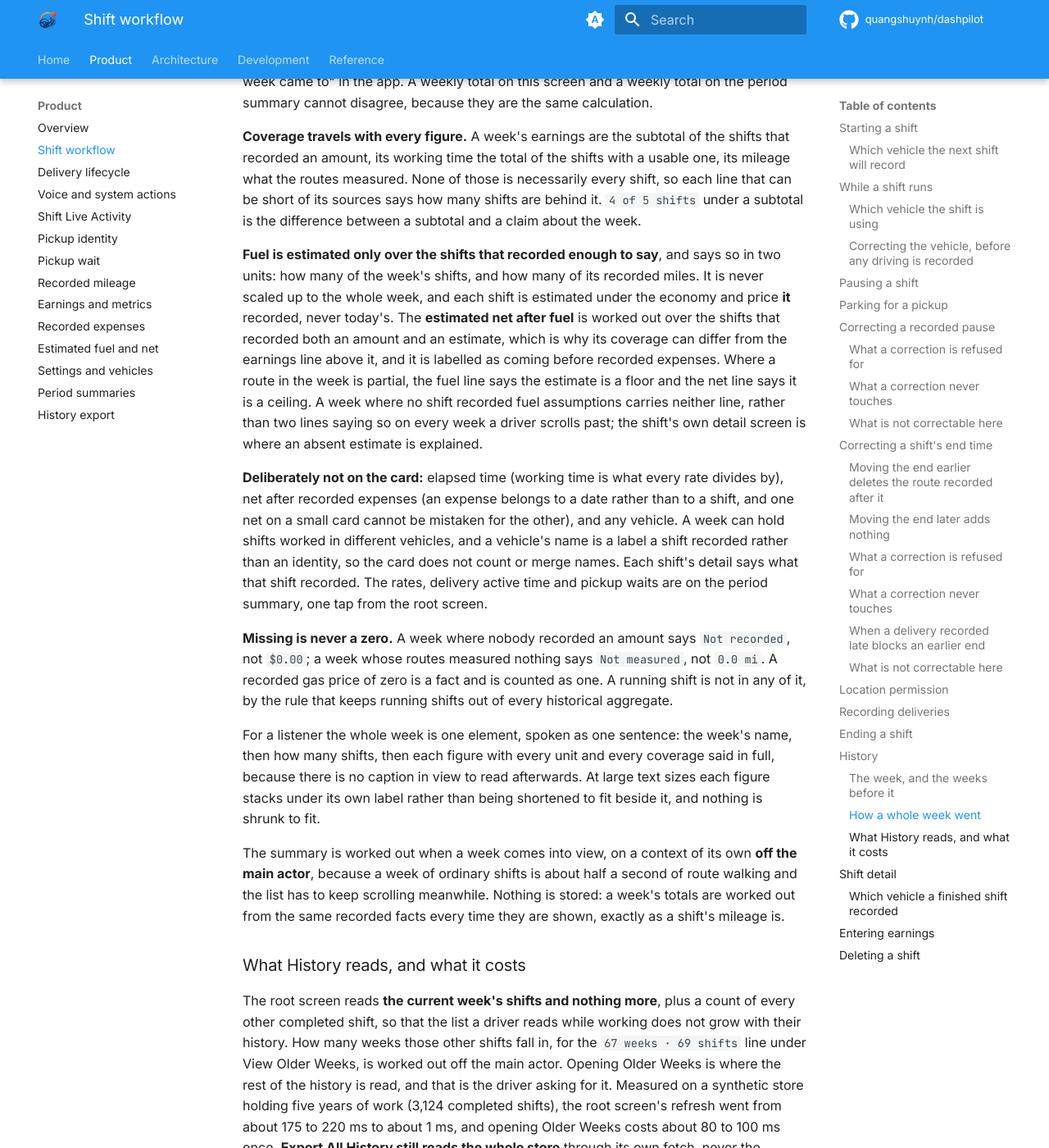
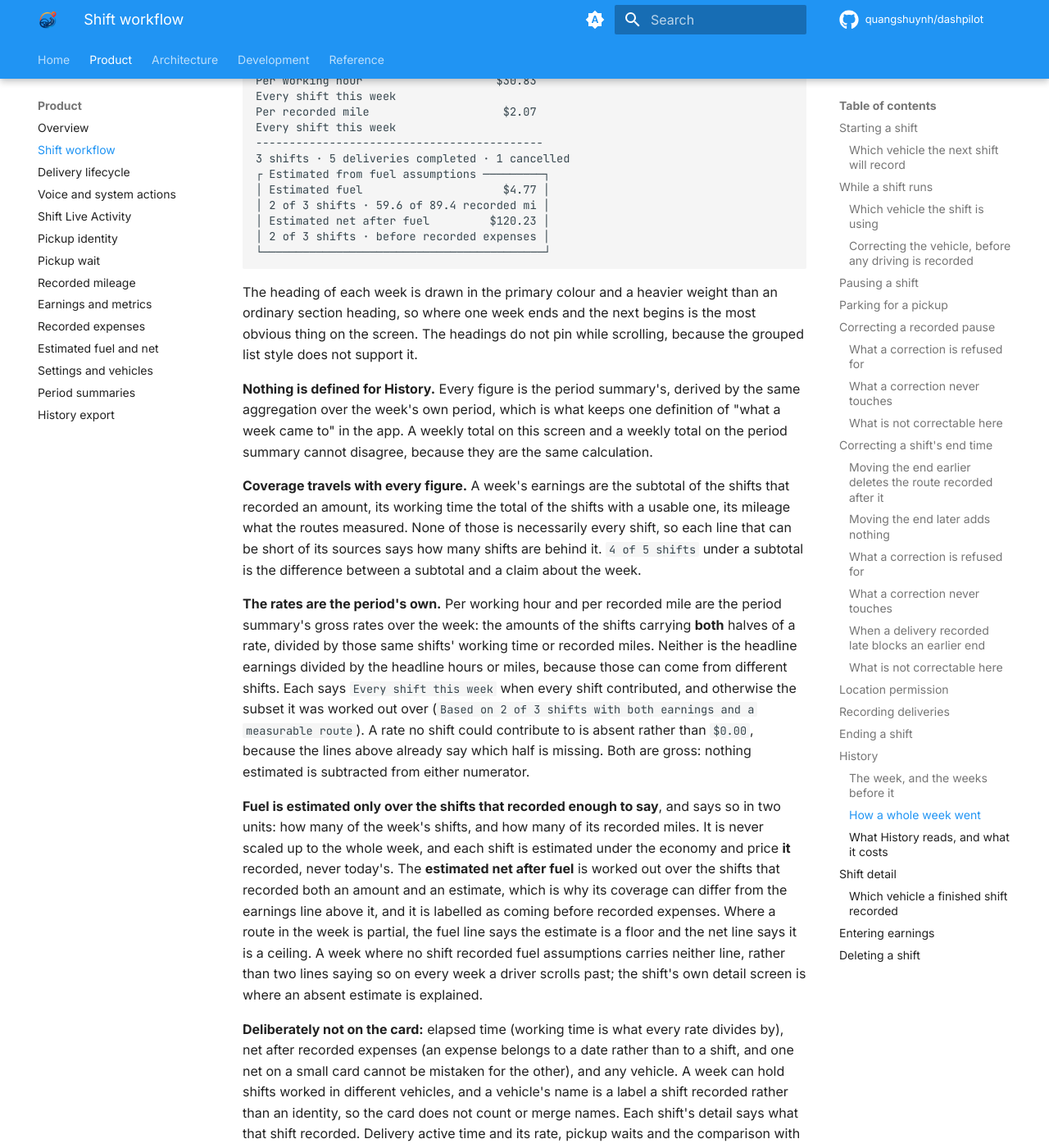
Before and after one commit to quangshuynh/dashpilot, an MkDocs documentation site: the page built from docs/product/shift-workflow.md, in a window 1280 px wide and 1400 px high, scrolled down 16166 px. Shown: the whole window at 82% size. Built offline with MkDocs 1.6.1 and Material for MkDocs 9.7.7, drawn with Linux system fonts in a browser that asks for light colours; comment, search, counter and statistics services are not loaded; some of the changed text lies outside the part shown.

Commit message:
docs: describe the weekly rates, the migration and the trimmed capture line
History's card now documents its two rates and their paired subsets,
and the estimates' own surface. The design-system page lists every
screen the roles cover and the rules added for estimates and
explanations. The capture-status table names the parked state, the
testing table covers the new refresh and summary cases, and the docs
landing page no longer claims schema v14, no estimated costs, or a
single place a cost is subtracted.

````diff
--- a/docs/product/shift-workflow.md
+++ b/docs/product/shift-workflow.md
@@ -82,6 +82,7 @@ describing route capture:
 | --- | --- |
 | Location tracking active | Positions are being recorded, and go on being recorded in another app or behind a locked screen |
 | Route recording stopped | The driver paused the shift, so nothing is being recorded until they resume |
+| Route recording stopped while parked | The driver recorded the vehicle as parked; the shift is still running |
 | Route recording paused | The shift began with DashPilot off screen, so there is nothing recording yet |
 | Permission required | Location permission has not been granted, so nothing is being recorded |
 | Unavailable | Location Services is off, access is restricted, or the store refused a write |
@@ -89,6 +90,11 @@ describing route capture:
 The active line carries a sentence of its own rather than a green label and silence. Recording
 continuing off screen is the useful half; that iOS can still stop it, and that it does not restart
 on its own once DashPilot is closed, is the half a driver has to know before trusting the total.
+
+While paused or parked, the line under the state says only what the rest of the panel does not:
+that resuming starts a new recording, and that the distance across the break is not counted. The
+shift's status row already says it is paused, and the parked notice already says the route stopped
+while the shift keeps running, so neither is repeated there.
 
 Losing location never ends a shift. Capture becomes unavailable, the shift keeps running, and the
 driver decides when it ends.
@@ -517,6 +523,10 @@ Recorded earnings
 21 hr, 34 min        286.4 mi
 Working time         Recorded miles
 6 of 6 shifts        6 of 6 shifts measured
+Per working hour                    $22.37
+Every shift this week
+Per recorded mile                    $1.68
+Every shift this week
 ------------------------------------------
 6 shifts · 31 deliveries completed · 2 cancelled
 
@@ -581,8 +591,10 @@ absent rather than shown empty.
 Each week on that screen opens with a summary of every shift in it, above the shifts themselves, so
 that the question a driver scrolls back with, *what did this week look like?*, is answered before
 they start opening rows. The week's recorded earnings lead, working time and recorded miles share a
-row under them (a column where the row cannot hold them, and always at accessibility sizes), and the
-rest sit under a divider, quieter:
+row under them (a column where the row cannot hold them, and always at accessibility sizes), the two
+rates follow, quieter, and the rest sit under a divider. The estimates are last, in a surface of
+their own under the heading `Estimated from fuel assumptions`, so they never read as recorded
+figures on position or tint alone:
 
 ```text
 Sep 14 - 20, 2026
@@ -594,12 +606,18 @@ Recorded earnings
 6 hr                 89.4 mi
 Working time         Recorded miles
 3 of 3 shifts        3 of 3 shifts measured
+Per working hour                    $30.83
+Every shift this week
+Per recorded mile                    $2.07
+Every shift this week
 -------------------------------------------
 3 shifts · 5 deliveries completed · 1 cancelled
-Estimated fuel                        $4.77
-2 of 3 shifts · 59.6 of 89.4 recorded miles
-Estimated net after fuel            $120.23
-2 of 3 shifts · before recorded expenses
+┌ Estimated from fuel assumptions ─────────┐
+│ Estimated fuel                     $4.77 │
+│ 2 of 3 shifts · 59.6 of 89.4 recorded mi │
+│ Estimated net after fuel         $120.23 │
+│ 2 of 3 shifts · before recorded expenses │
+└──────────────────────────────────────────┘
 ```
 
 The heading of each week is drawn in the primary colour and a heavier weight than an ordinary
@@ -617,6 +635,15 @@ routes measured. None of those is necessarily every shift, so each line that can
 sources says how many shifts are behind it. `4 of 5 shifts` under a subtotal is the difference
 between a subtotal and a claim about the week.
 
+**The rates are the period's own.** Per working hour and per recorded mile are the period summary's
+gross rates over the week: the amounts of the shifts carrying **both** halves of a rate, divided by
+those same shifts' working time or recorded miles. Neither is the headline earnings divided by the
+headline hours or miles, because those can come from different shifts. Each says `Every shift this
+week` when every shift contributed, and otherwise the subset it was worked out over (`Based on 2 of
+3 shifts with both earnings and a measurable route`). A rate no shift could contribute to is absent
+rather than `$0.00`, because the lines above already say which half is missing. Both are gross:
+nothing estimated is subtracted from either numerator.
+
 **Fuel is estimated only over the shifts that recorded enough to say**, and says so in two units:
 how many of the week's shifts, and how many of its recorded miles. It is never scaled up to the whole
 week, and each shift is estimated under the economy and price **it** recorded, never today's. The
@@ -631,8 +658,9 @@ past; the shift's own detail screen is where an absent estimate is explained.
 after recorded expenses (an expense belongs to a date rather than to a shift, and one net on a small
 card cannot be mistaken for the other), and any vehicle. A week can hold shifts worked in different
 vehicles, and a vehicle's name is a label a shift recorded rather than an identity, so the card does
-not count or merge names. Each shift's detail says what that shift recorded. The rates, delivery
-active time and pickup waits are on the period summary, one tap from the root screen.
+not count or merge names. Each shift's detail says what that shift recorded. Delivery active time and
+its rate, pickup waits and the comparison with the week before are on the period summary, one tap
+from the root screen.
 
 **Missing is never a zero.** A week where nobody recorded an amount says `Not recorded`, not `$0.00`;
 a week whose routes measured nothing says `Not measured`, not `0.0 mi`. A recorded gas price of zero
````
Also changed, not shown: docs/development/design-system.md (+17 -8 lines), docs/development/testing.md (+2 -2 lines), docs/index.md (+12 -10 lines), docs/product/estimated-fuel.md (+4 -2 lines).
